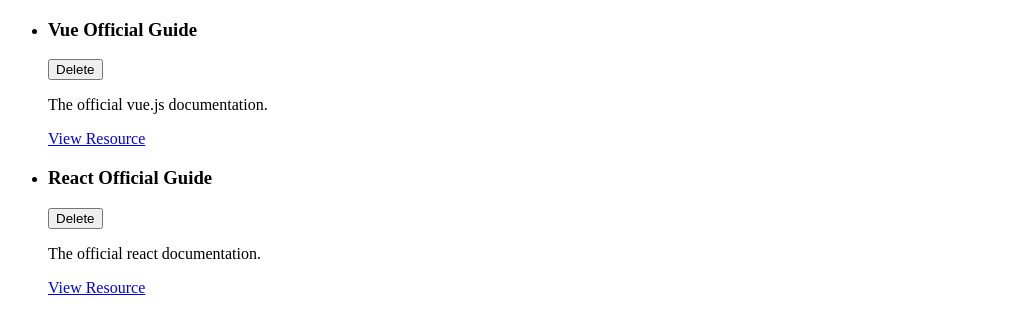
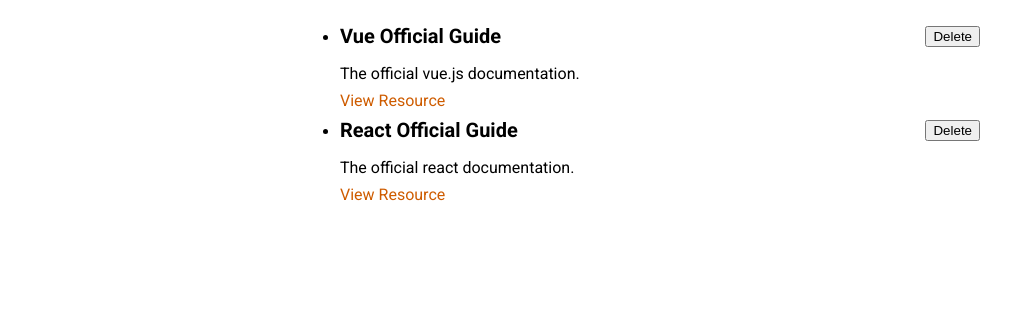
Before and after one commit to yasithWimukthi/vue-remember-me, a Vue app: page / in a window 1280 px wide. Shown: the top 334 px of the page, without its empty margins (0-1011 px from the left). Built offline with nearby package versions, Linux system fonts and the light colour scheme.

Commit message:
add styles

```diff
--- a/src/App.vue
+++ b/src/App.vue
@@ -39,3 +39,19 @@
       }
     }
 </script>
+
+<style>
+    @import url('https://fonts.googleapis.com/css2?family=Roboto:wght@400;700&display=swap');
+
+    * {
+        box-sizing: border-box;
+    }
+
+    html {
+        font-family: 'Roboto', sans-serif;
+    }
+
+    body {
+        margin: 0;
+    }
+</style>
--- a/src/components/learning-resources/LearningResource.vue
+++ b/src/components/learning-resources/LearningResource.vue
@@ -21,5 +21,33 @@
 </script>
 
 <style scoped>
+    li {
+        margin: auto;
+        max-width: 40rem;
+    }
 
+    header {
+        display: flex;
+        justify-content: space-between;
+        align-items: center;
+    }
+
+    h3 {
+        font-size: 1.25rem;
+        margin: 0.5rem 0;
+    }
+
+    p {
+        margin: 0.5rem 0;
+    }
+
+    a {
+        text-decoration: none;
+        color: #ce5c00;
+    }
+
+    a:hover,
+    a:active {
+        color: #c89300;
+    }
 </style>
```
